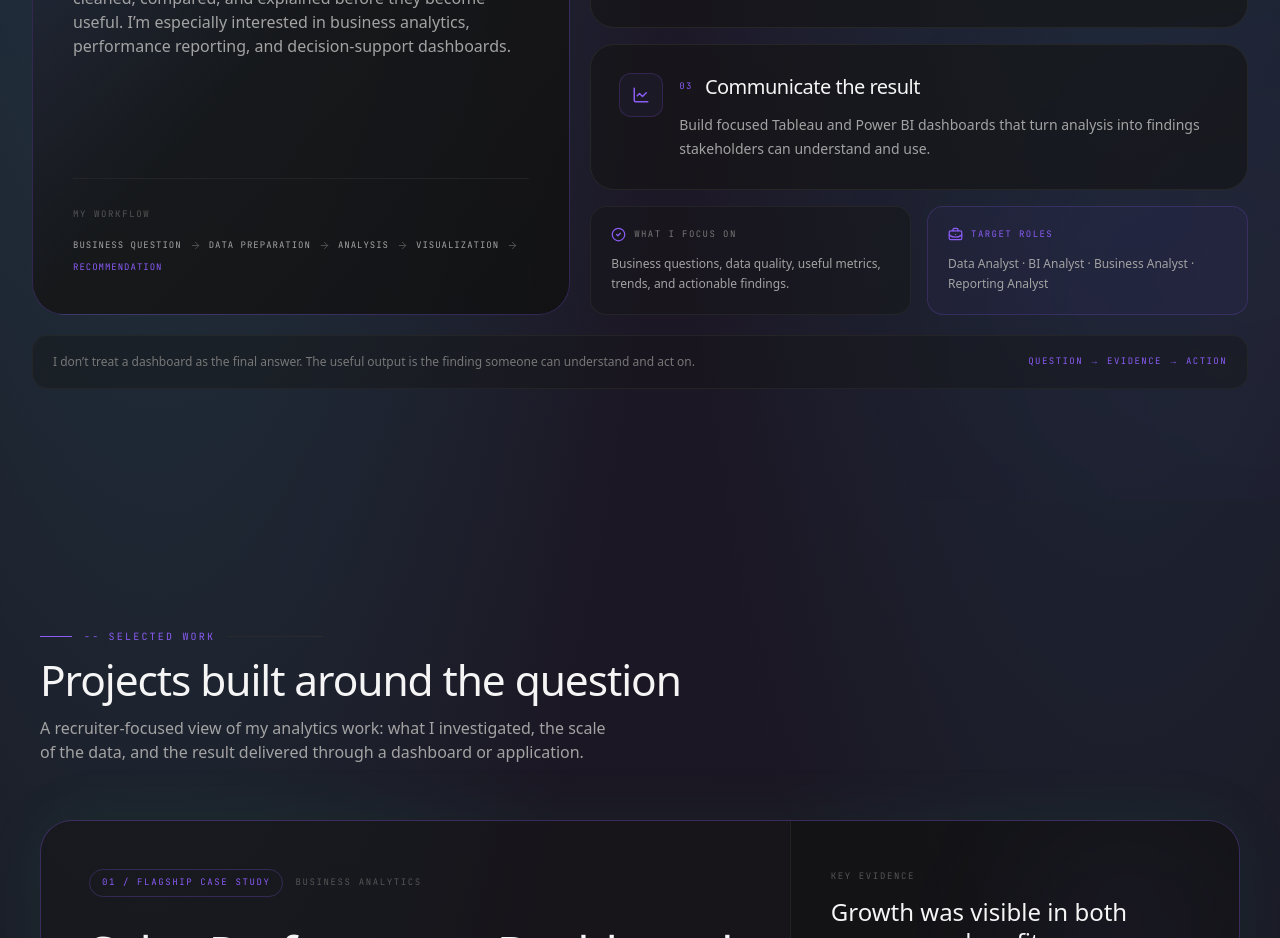
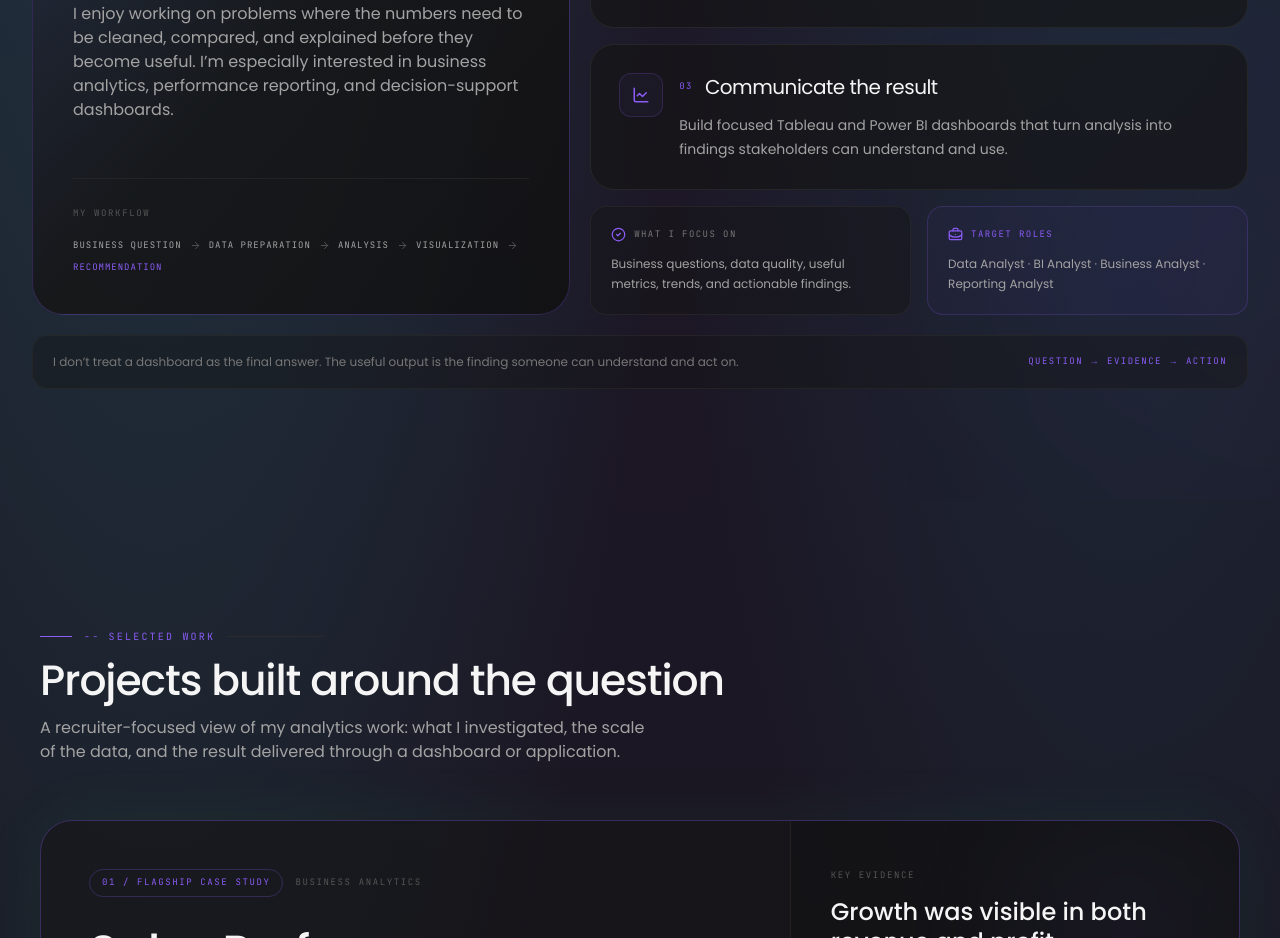
Before and after one commit to bhaskar-nb/portfolio, a Next.js app: page / in a window 1280 px wide. Shown: the part 1400-2338 px from the top of the page. Built offline with nearby package versions, Linux system fonts and the light colour scheme.

Commit message:
Apply Poppins typography across UI

```diff
--- a/tailwind.config.ts
+++ b/tailwind.config.ts
@@ -13,8 +13,8 @@ const config: Config = {
         rose: { DEFAULT: "#C4B5FD" },
       },
       fontFamily: {
-        display: ["var(--font-space-grotesk)", "sans-serif"],
-        body: ["var(--font-inter)", "sans-serif"],
+        display: ["var(--font-poppins)", "sans-serif"],
+        body: ["var(--font-poppins)", "sans-serif"],
         mono: ["var(--font-jetbrains-mono)", "monospace"],
       },
       backgroundImage: {
```
